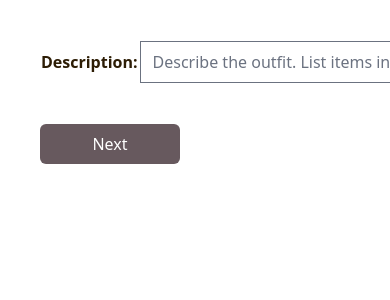
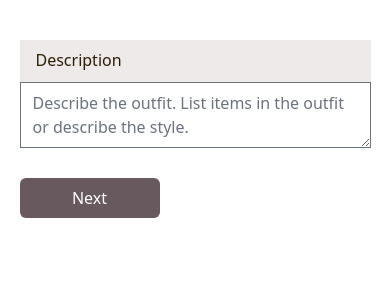
Before and after one commit to laurencmendoza/my-closet-tracker, a Django app: page /outfits/new in a window 390 px wide; the page is wider, and only the part inside the window is pictured. Shown: the part 64-364 px from the top of that part. Run offline with Django 4.2, Linux system fonts and the light colour scheme; the visitor is signed in with stand-in values (Sample User, id 1); some libraries are stand-ins or nearby versions.

Commit message:
edit outfit form and outfit list for mobile responsiveness

```diff
--- a/main_app/templates/main_app/outfit_form.html
+++ b/main_app/templates/main_app/outfit_form.html
@@ -2,17 +2,15 @@
 
 {% block content %}
   <!-- Leaving the action empty makes the form post to the same url used to display it -->
-  <form class="m-10 text-darkbrown" action="" method="POST">
+  <form class="my-10 text-darkbrown w-max mx-auto" action="" method="POST">
     <!-- Django requires the following for security purposes -->
     {% csrf_token %}
-    <table>
-      <!-- Render the inputs inside of <tr>s & <td>s -->
-      {{ form }}
-    </table>
+    <div class="bg-brownwhite text-darkbrown h-[42px] py-2 pl-4 font-medium w-[90vw] sm:w-[650px]">Description</div>
+    <textarea class="w-[90vw] sm:w-[650px]" required value="description" placeholder="Describe the outfit. List items in the outfit or describe the style."></textarea>
     {% if object %}
-    <input type="submit" value="Update" class="bg-brown mt-10 hover:bg-darkbrown text-white w-[100px] h-[40px] rounded-md">
+    <input type="submit" value="Update" class="block bg-brown mt-6 hover:bg-darkbrown text-white w-[100px] h-[40px] rounded-md">
     {% else %}
-    <input type="submit" value="Next" class="bg-brown mt-10 hover:bg-darkbrown text-white w-[140px] h-[40px] rounded-md">
+    <input type="submit" value="Next" class="block bg-brown mt-6 hover:bg-darkbrown text-white w-[140px] h-[40px] rounded-md">
     {% endif %}
   </form>
 {% endblock %}
--- a/main_app/templates/main_app/outfit_list.html
+++ b/main_app/templates/main_app/outfit_list.html
@@ -8,14 +8,14 @@
   <p class="self-center mx-4 text-lg text-brown">What's the weather?</p>
 </div>
 <div class="grid grid-cols-1 sm:grid-cols-2 lg:grid-cols-3 xl:grid-cols-4 2xl:grid-cols-5">
-  <div class="m-8 bg-brownwhite w-[300px] h-[280px]">
+  <div class="m-8 bg-brownwhite w-[280px] h-[280px] mx-auto">
     <a href="{% url 'add_outfit' %}">
       <img class="h-[240px] mx-auto" title="add an outfit" src="https://i.imgur.com/FJpX7oV.png" alt="outfit with shirt, jeans, shoes, and jacket and a plus sign"/>
     </a>
       <p class="text-center text-md text-darkbrown font-semibold">Add a New Outfit</p>
   </div>
 {% for outfit in outfit_list %}
-<div class="w-[300px] m-8 overflow-hidden border-brownwhite border-[2px]">
+<div class="w-[280px] mx-auto m-8 overflow-hidden border-brownwhite border-[2px]">
     <div class="bg-white flex flex-col justify-center h-[220px]">
       <a href="{% url 'outfits_detail' outfit.id %}">
         {% if outfit.outfitphoto_set.all %}
--- a/theme/static/css/dist/styles.css
+++ b/theme/static/css/dist/styles.css
@@ -860,6 +860,11 @@ select {
   margin-bottom: 2rem;
 }
 
+.my-10 {
+  margin-top: 2.5rem;
+  margin-bottom: 2.5rem;
+}
+
 .mb-10 {
   margin-bottom: 2.5rem;
 }
@@ -1219,6 +1224,10 @@ select {
 .w-max {
   width: -moz-max-content;
   width: max-content;
+}
+
+.w-\[280px\] {
+  width: 280px;
 }
 
 .max-w-7xl {
@@ -1789,6 +1798,10 @@ select {
     width: max-content;
   }
 
+  .sm\:w-\[\] {
+    width: ;
+  }
+
   .sm\:grid-cols-2 {
     grid-template-columns: repeat(2, minmax(0, 1fr));
   }
```
